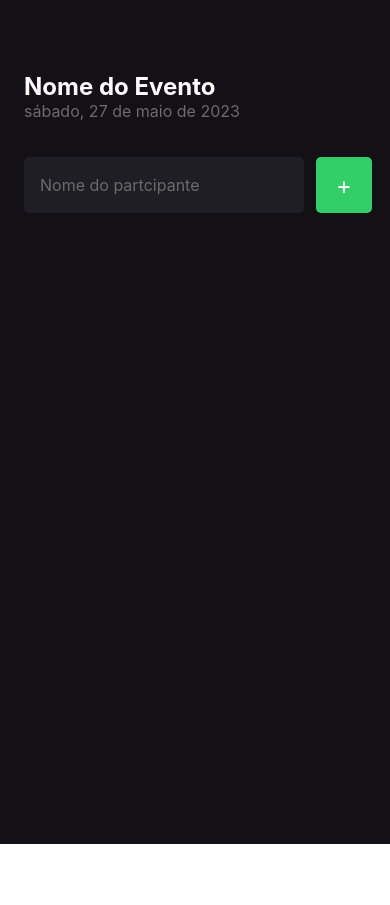
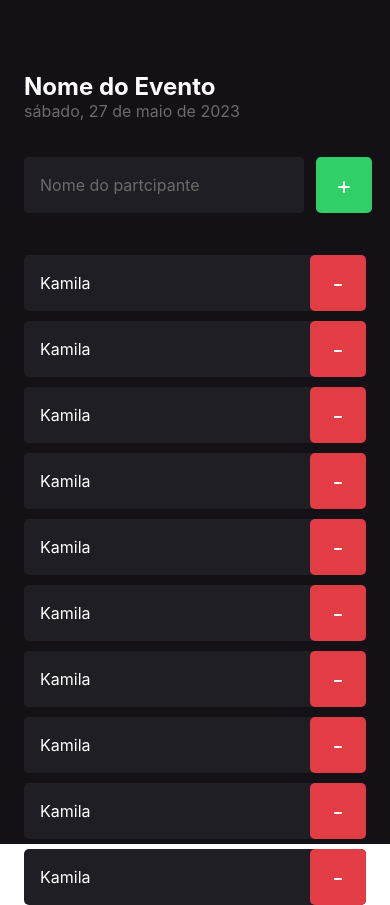
Before and after one commit to KamilaMattos/React-Native-Lista-de-Presenca, a React Native app: screen / in a window 390 px wide. Before the commit the page ends 844 px from the top, so only its background shows below. Built offline with nearby package versions, Linux system fonts and the light colour scheme.

Commit message:
feature: added pariticipant component

```diff
--- /dev/null
+++ b/src/components/Participant/index.tsx
@@ -0,0 +1,15 @@
+import { View, Text, TouchableOpacity } from "react-native"
+
+import { styles } from "./styles"
+
+export function Participant() {
+  return (
+    <View style={styles.container}>
+      <Text style={styles.name}>Kamila</Text>
+
+      <TouchableOpacity style={styles.button}>
+        <Text style={styles.buttonText}>-</Text>
+      </TouchableOpacity>
+    </View>
+  )
+}
--- /dev/null
+++ b/src/components/Participant/styles.ts
@@ -0,0 +1,31 @@
+import { StyleSheet } from "react-native"
+
+export const styles = StyleSheet.create({
+  container: {
+    width: "100%",
+    backgroundColor: "#1f1e25",
+    borderRadius: 5,
+    flexDirection: "row",
+    alignItems: "center",
+    justifyContent: "center",
+    marginBottom: 10,
+  },
+  name: {
+    color: "#fff",
+    flex: 1,
+    fontSize: 16,
+    marginLeft: 16,
+  },
+  buttonText: {
+    color: "#fff",
+    fontSize: 24,
+  },
+  button: {
+    width: 56,
+    height: 56,
+    borderRadius: 5,
+    backgroundColor: "#e23c44",
+    alignItems: "center",
+    justifyContent: "center",
+  },
+})
--- a/src/screens/Home/index.tsx
+++ b/src/screens/Home/index.tsx
@@ -3,6 +3,8 @@
 
 import { Text, View, TextInput, TouchableOpacity } from "react-native"
 import { styles } from "./styles"
+
+import { Participant } from "../../components/Participant"
 
 export function Home() {
   const dateNow = moment()
@@ -28,6 +30,17 @@
           <Text style={styles.buttonText}>+</Text>
         </TouchableOpacity>
       </View>
+
+      <Participant />
+      <Participant />
+      <Participant />
+      <Participant />
+      <Participant />
+      <Participant />
+      <Participant />
+      <Participant />
+      <Participant />
+      <Participant />
     </View>
   )
 }
```
